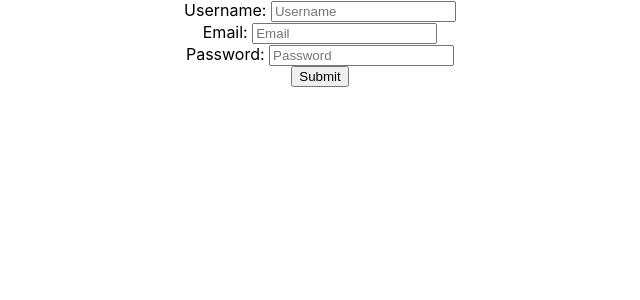
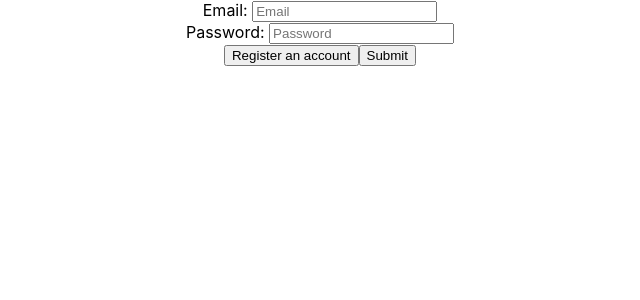
Before and after one commit to melonybox/Anchor_Stock_Challenge, a React (Create React App) app in the folder anchor_stock_react/: page / in a window 1280 px wide. Shown: the top 300 px of the page, without its empty margins (320-960 px from the left). Built offline with nearby package versions, Linux system fonts and the light colour scheme.

Commit message:
Form Setup Done

```diff
--- a/anchor_stock_react/src/components/accountScreen.js
+++ b/anchor_stock_react/src/components/accountScreen.js
@@ -2,9 +2,10 @@ import React from 'react';
 
 class AccountScreen extends React.PureComponent {
   state = {
-    username: "",
-    email: "",
-    password: ""
+    username: '',
+    email: '',
+    password: '',
+    currAccView: 'loginAcc'
   }
 
   handleChange = event => {
@@ -13,14 +14,33 @@ class AccountScreen extends React.PureComponent {
     });
   }
 
+  handleSubmit = event => {
+    event.preventDefault()
+  }
+
+  handleClick = () => {
+    if (this.state.currAccView === 'createAcc'){
+      this.setState({
+        currAccView: 'loginAcc'
+      })
+    } else {
+      this.setState({
+        currAccView: 'createAcc'
+      })
+    }
+  }
+
   render(){
     return(
-      <div id='accountForm'>
-        <form className="centerColumn">
+      <div>
+        <form className="centerColumn" id='accountForm' onSubmit={this.handleSubmit}>
+        {this.state.currAccView === 'createAcc' ?
         <div>
           <label>Username: </label>
           <input type='text' name='username' placeholder='Username' onChange={this.handleChange} />
         </div>
+        :
+        null}
         <div>
           <label>Email: </label>
           <input type='email' name='email' placeholder='Email' onChange={this.handleChange} />
@@ -29,7 +49,16 @@ class AccountScreen extends React.PureComponent {
           <label>Password: </label>
           <input type='password' name='password' placeholder='Password' onChange={this.handleChange} />
         </div>
-        <input type='submit' name='submit' Value='Submit' />
+        {this.state.currAccView === 'createAcc' ?
+        <div>
+          <input type='button' name='button' value='I have an account' onClick={this.handleClick}/>
+          <input type='submit' name='submit' value='Submit' />
+        </div>
+        :
+        <div>
+          <input type='button' name='button' value='Register an account' onClick={this.handleClick}/>
+          <input type='submit' name='submit' value='Submit' />
+        </div>}
         </form>
       </div>
     )
```
